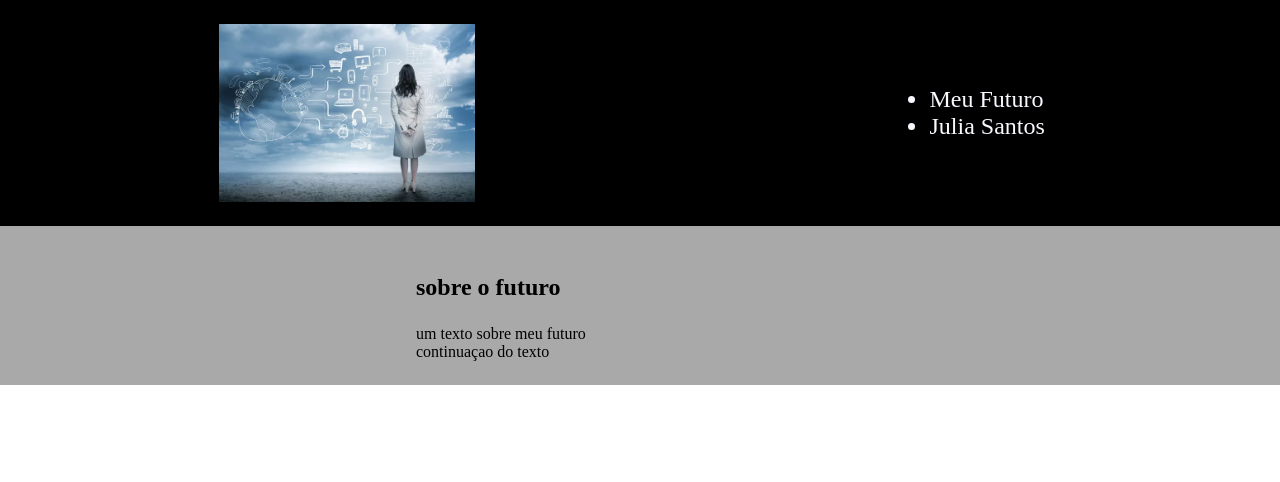
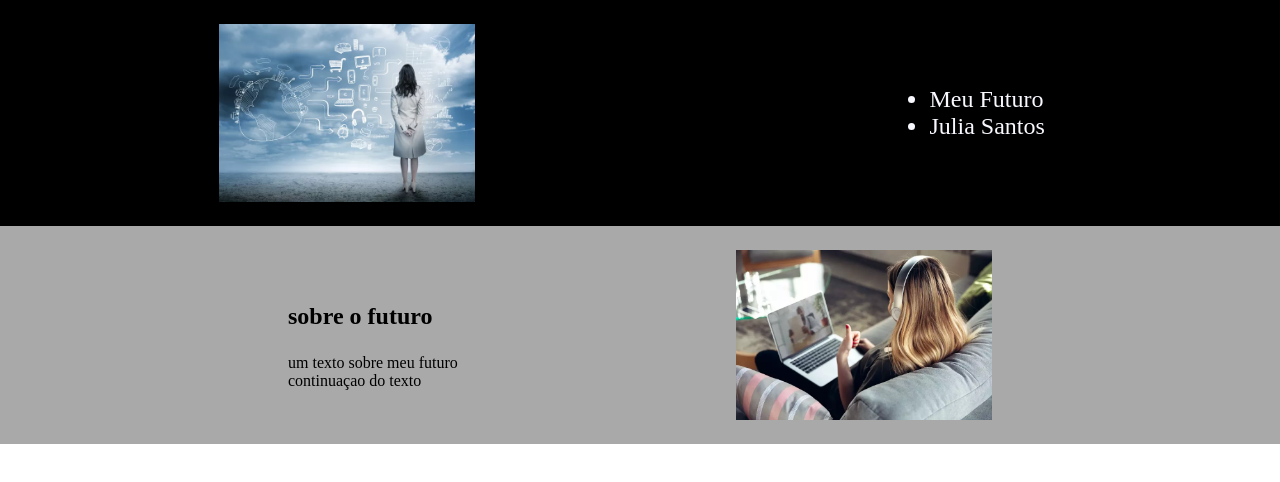
Before and after one commit to Juh-Santos/futuro, a plain HTML site: page index.html in a window 1280 px wide. Drawn offline with Linux system fonts and the light colour scheme.

Commit message:
outra imagem

```diff
--- a/index.html
+++ b/index.html
@@ -24,7 +24,7 @@
     <p class="texto2">continuaçao do texto</p>
 
 </div>
-<img src="imagem-do-futuro" alt="">
+<img class="imagem-do-futuro" src="profissao.webp" alt="">
 </section>
 
 </body>
--- a/style.css
+++ b/style.css
@@ -35,3 +35,6 @@ padding: 24px 0;
 .titulo{
     padding: 24px 0;
 }
+.imagem-do-futuro{
+    width: 20%;
+}
```
